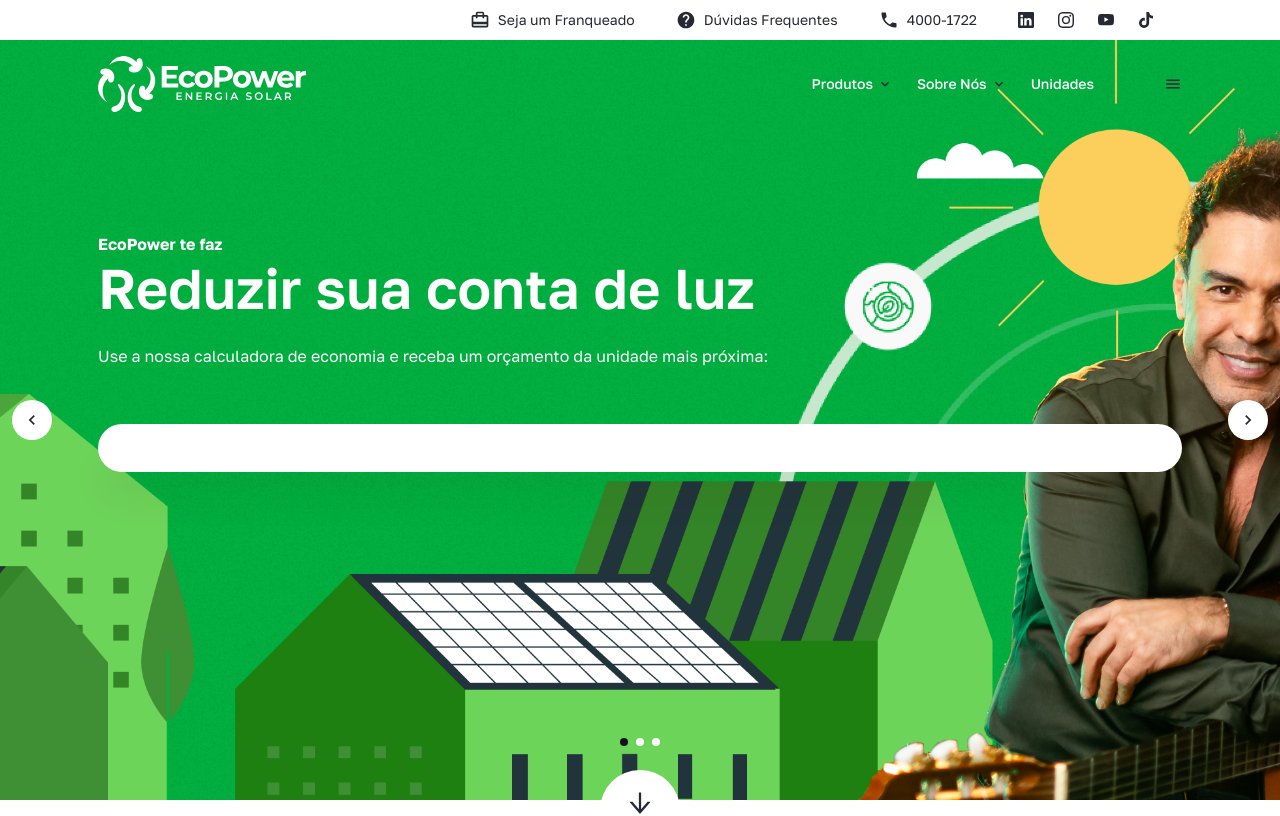
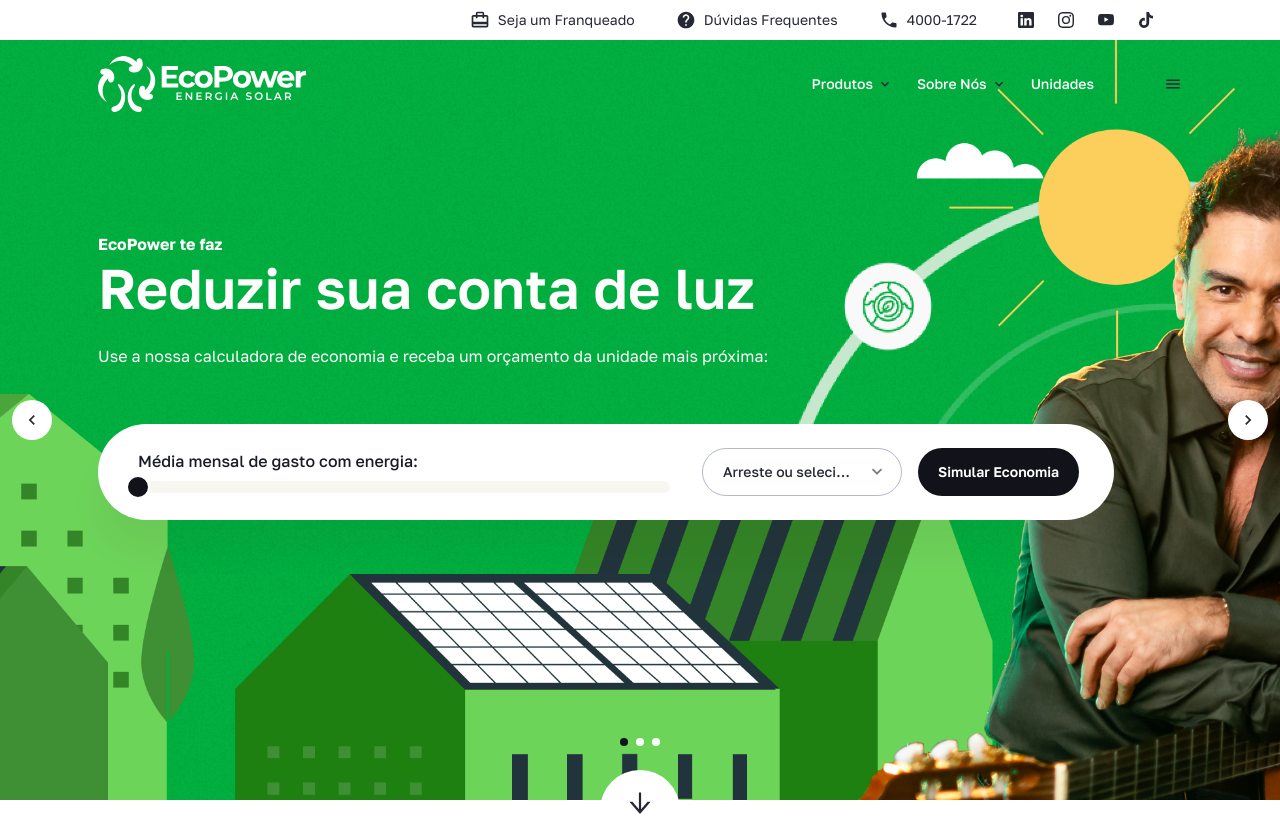
Before and after one commit to tunicopp/ecopower-site, a Next.js app: page / in a window 1280 px wide. Shown: the top 816 px of the page. Built offline with nearby package versions, Linux system fonts and the light colour scheme.

Commit message:
finished hero

```diff
--- a/package.json
+++ b/package.json
@@ -21,6 +21,8 @@
     "react": "18.2.0",
     "react-dom": "18.2.0",
     "react-icons": "^4.10.1",
+    "react-range": "^1.8.14",
+    "react-tooltip": "^5.20.0",
     "swiper": "^10.1.0",
     "tailwind-merge": "^1.14.0",
     "tailwindcss": "3.3.3",
--- a/src/app/globals.css
+++ b/src/app/globals.css
@@ -50,3 +50,16 @@
 .style-navigation-hero {
   @apply w-10 h-10 bg-white rounded-full absolute z-20 top-[50%] flex-center cursor-pointer text-xl;
 }
+
+.select {
+  @apply rounded-full h-12 px-5 py-[6px] pr-12 text-sm font-medium bg-white border border-grayscale-200 max-w-[200px] outline-none appearance-none;
+  background: url(../../public/assets/icons/expand_more.png);
+  background-size: 20px;
+  background-position: center right 14px;
+  background-repeat: no-repeat;
+  text-overflow: ellipsis;
+}
+
+.simulate-button {
+  @apply px-5 py-[6px] h-12 bg-grayscale-900 rounded-full text-white text-sm font-semibold transition-colors hover:bg-primary-green;
+}
--- a/src/components/Hero/Calculator.tsx
+++ b/src/components/Hero/Calculator.tsx
@@ -1,8 +1,79 @@
-import React from "react";
+"use client";
+import React, { useState } from "react";
+import { Range, getTrackBackground } from "react-range";
+import { Tooltip } from "react-tooltip";
 
 const Calculator: React.FC = () => {
+  const [value, setValue] = useState([0]);
+
+  const bg = getTrackBackground({
+    min: 0,
+    max: 800,
+    colors: ["#01B040", "#F8F6F1"],
+    values: value,
+  });
+
+  const tooltipText =
+    value[0] < 200
+      ? "Arraste para selecionar um valor"
+      : value[0] < 400
+      ? "Até R$200"
+      : value[0] < 600
+      ? "De R$200 a R$400"
+      : value[0] < 800
+      ? "De R$400 a R$800"
+      : "Mais de R$800";
+
   return (
-    <div className="mt-14 p-6 pl-10 flex items-center rounded-full bg-white shadow-calculator"></div>
+    <div className="mt-14 p-6 pl-10 flex items-center rounded-full bg-white shadow-calculator max-w-[1016px]">
+      <div className="flex flex-col mr-8">
+        <span className="text-grayscale-800 font-medium leading-5 mb-[10px]">
+          Média mensal de gasto com energia:
+        </span>
+        <Range
+          onChange={(v) => setValue(v)}
+          renderThumb={({ props }) => (
+            <div
+              {...props}
+              className="h-6 w-6 bg-grayscale-900 rounded-full border-2 border-white outline-none thumb"
+            />
+          )}
+          renderTrack={({ props, children }) => (
+            <div
+              {...props}
+              className="h-3 rounded-full w-[532px]"
+              style={{ background: bg }}
+            >
+              {children}
+            </div>
+          )}
+          values={value}
+          min={0}
+          max={800}
+          step={200}
+        />
+        <Tooltip
+          anchorSelect=".thumb"
+          place="top"
+          className="!text-white !bg-grayscale-800 !opacity-100 !rounded !py-[6px] !px-2 !text-sm font-medium"
+        >
+          {tooltipText}
+        </Tooltip>
+      </div>
+      <select
+        className="select"
+        placeholder="Arraste ou selecione"
+        value={value[0]}
+        onChange={(v) => setValue([parseInt(v.target.value)])}
+      >
+        <option value={0}>Arreste ou selecione</option>
+        <option value={200}>Até R$200</option>
+        <option value={400}>De R$200 a R$400</option>
+        <option value={600}>De R$400 a R$800</option>
+        <option value={800}>Mais de R$800</option>
+      </select>
+      <button className="simulate-button ml-4">Simular Economia</button>
+    </div>
   );
 };
 
--- a/tailwind.config.js
+++ b/tailwind.config.js
@@ -32,6 +32,7 @@ module.exports = {
         50: "#F6F7FC",
       },
       white: "#FFFFFF",
+      bege: "#F8F6F1",
       secondary: {
         1: "#43088F",
         2: "#7120D9",
```
Also changed, not shown: public/assets/icons/expand_more.png (added), 1 other file (tests, documents, lock files or other folders).
